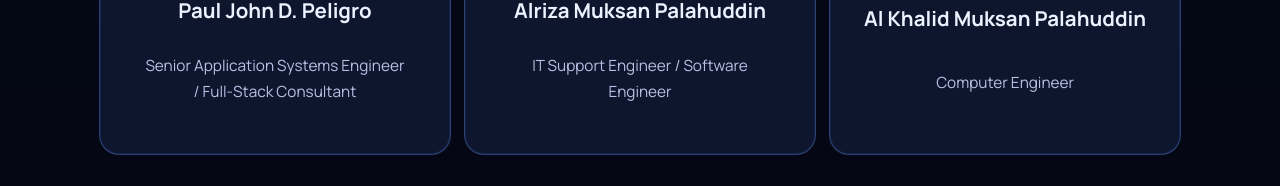
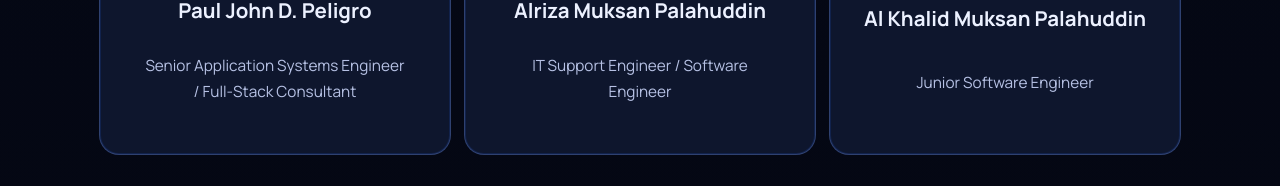
Before and after one commit to zero-one-projects/zeroone-website, a React (Create React App) app: page / in a window 1280 px wide. Shown: the part 2171-2357 px from the top of the page. Built offline with nearby package versions, Linux system fonts and the light colour scheme.

Commit message:
update role

```diff
--- a/src/content/companyProfile.js
+++ b/src/content/companyProfile.js
@@ -92,7 +92,7 @@ export const companyProfile = {
         },
         {
           name: 'Al Khalid Muksan Palahuddin',
-          role: 'Computer Engineer',
+          role: 'Junior Software Engineer',
           image: alKhalidPalahuddinImage,
           cvLabel: 'Request CV',
           cvHref: 'mailto:contact@zeroone-apps.com?subject=Request%20CV%20-%20Al%20Khalid%20Muksan%20Palahuddin'
--- a/src/sections/Team.js
+++ b/src/sections/Team.js
@@ -21,7 +21,7 @@ const teamMembers = [
     },
     {
         name: "Al Khalid Muksan Palahuddin",
-        role: "Computer Engineer",
+        role: "Junior Software Engineer",
         image: AlKhalidImg,
         email: 'palahuddinalkhalid@gmail.com',
     }
```
